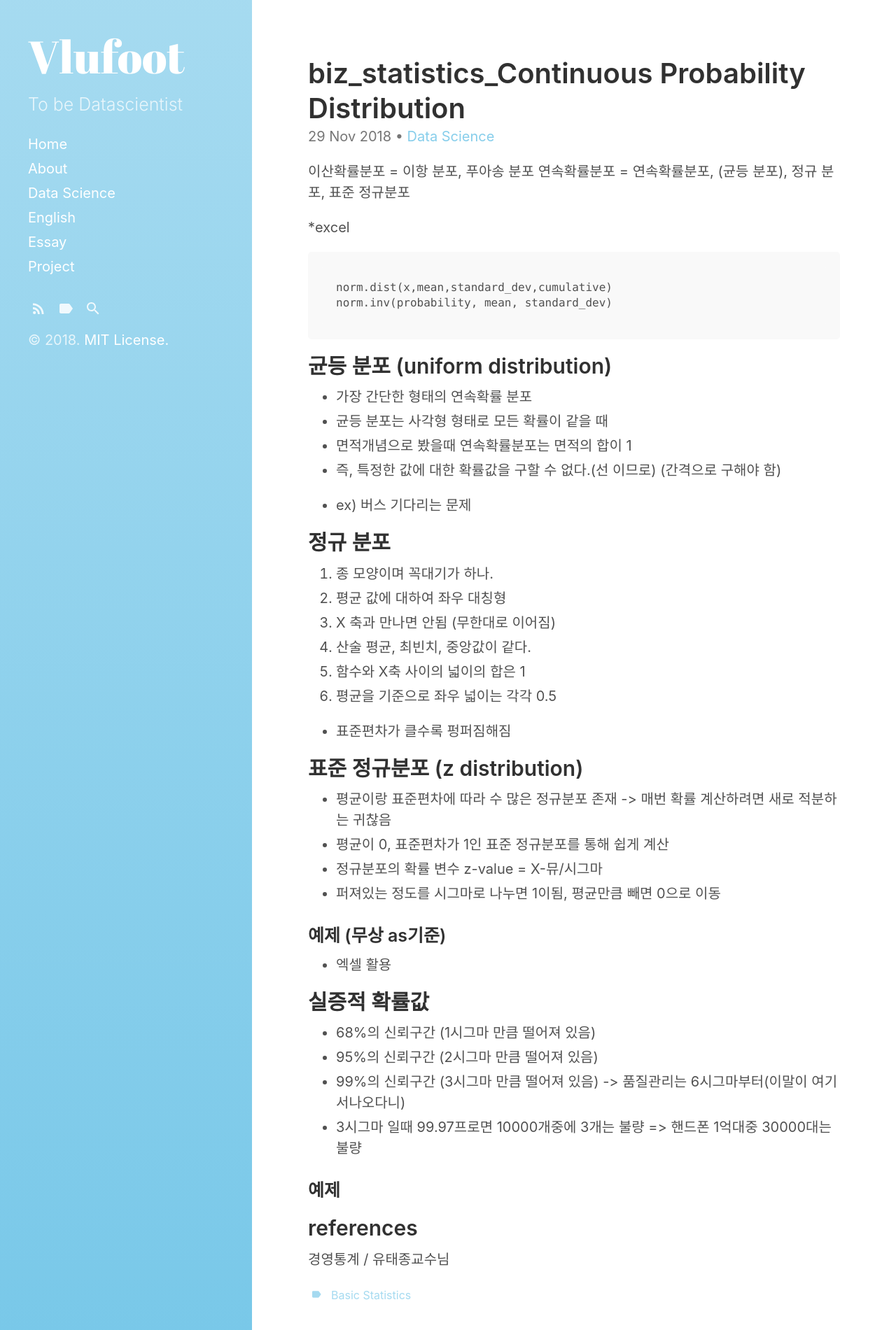
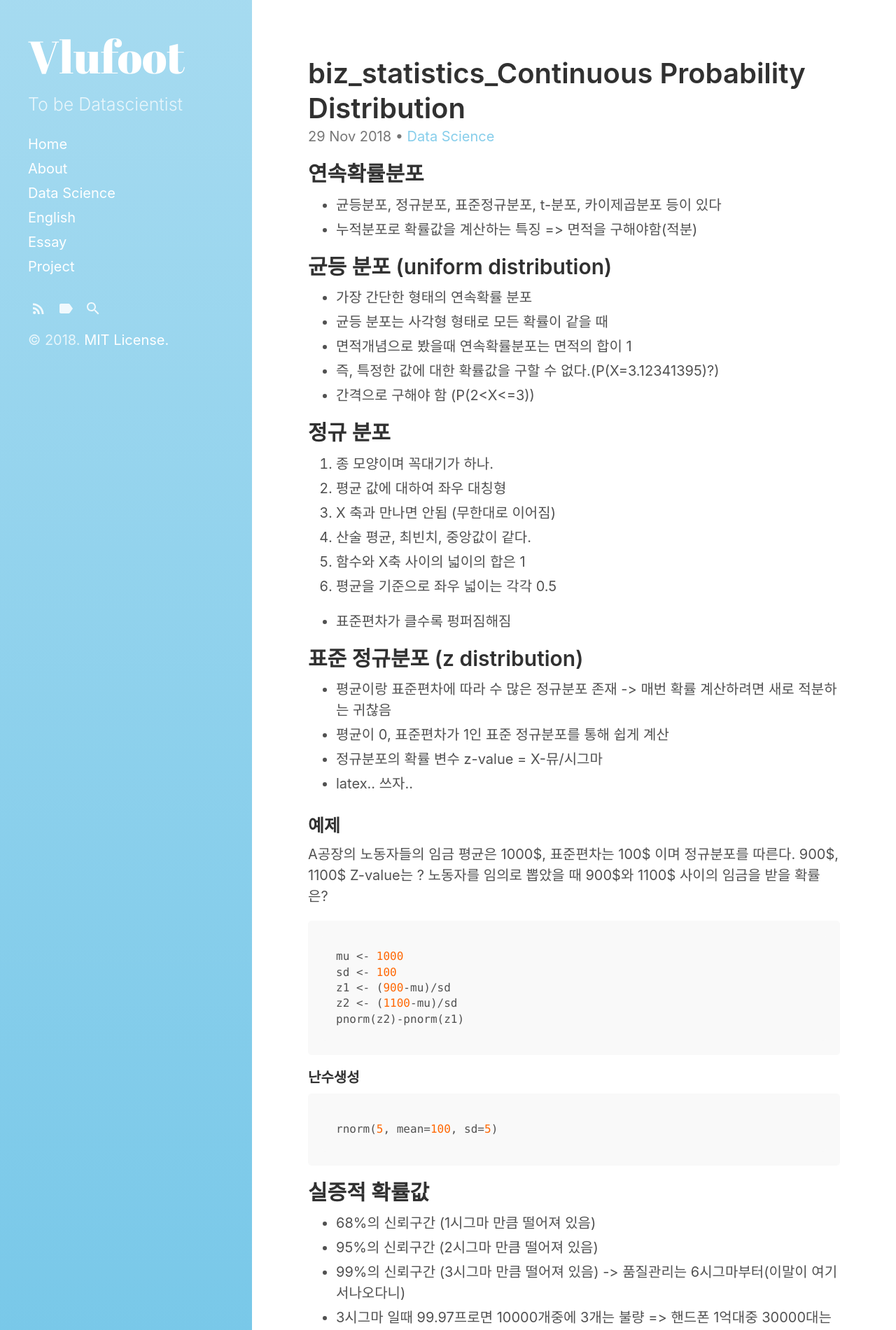
Before and after one commit to vlufoot/vlufoot.github.io, a Jekyll site: the page built from _posts/statistics/2018-11-29-biz_statistics_5.md, in a window 1280 px wide. Shown: the top 1901 px of the page at 70% size. Built offline with Jekyll 4.4.1, drawn with Linux system fonts in a browser that asks for light colours.

Commit message:
Update and rename 2018-11-29-biz_statistics5.md to 2018-11-29-biz_statistics_5.md

````diff
--- a/_posts/statistics/2018-11-29-biz_statistics5.md
+++ b/_posts/statistics/2018-11-29-biz_statistics_5.md
@@ -7,23 +7,16 @@ tags :
   - Basic Statistics
 ---
 
-이산확률분포 = 이항 분포, 푸아송 분포
-연속확률분포 = 연속확률분포, (균등 분포), 정규 분포, 표준 정규분포
-
-*excel
-```
-norm.dist(x,mean,standard_dev,cumulative)
-norm.inv(probability, mean, standard_dev)
-```
-
+## 연속확률분포
+- 균등분포, 정규분포, 표준정규분포,  t-분포, 카이제곱분포 등이 있다
+- 누적분포로 확률값을 계산하는 특징 => 면적을 구해야함(적분)
 
 ## 균등 분포 (uniform distribution)
 - 가장 간단한 형태의 연속확률 분포
 - 균등 분포는 사각형 형태로 모든 확률이 같을 때
 - 면적개념으로 봤을때 연속확률분포는 면적의 합이 1
-- 즉, 특정한 값에 대한 확률값을 구할 수 없다.(선 이므로) (간격으로 구해야 함)
-
-* ex) 버스 기다리는 문제
+- 즉, 특정한 값에 대한 확률값을 구할 수 없다.(P(X=3.12341395)?)
+- 간격으로 구해야 함 (P(2<X<=3))
 
 
 ## 정규 분포
@@ -43,11 +36,25 @@ norm.inv(probability, mean, standard_dev)
 * 평균이랑 표준편차에 따라 수 많은 정규분포 존재 -> 매번 확률 계산하려면 새로 적분하는 귀찮음
 * 평균이 0, 표준편차가 1인 표준 정규분포를 통해 쉽게 계산
 * 정규분포의 확률 변수 z-value = X-뮤/시그마
-* 퍼져있는 정도를 시그마로 나누면 1이됨, 평균만큼 빼면 0으로 이동
+* latex.. 쓰자..
 
-### 예제 (무상 as기준)
 
-* 엑셀 활용
+
+### 예제
+A공장의 노동자들의 임금 평균은 1000$, 표준편차는 100$ 이며 정규분포를 따른다. 900$, 1100$ Z-value는 ?
+노동자를 임의로 뽑았을 때 900$와 1100$ 사이의 임금을 받을 확률은?
+```r
+mu <- 1000
+sd <- 100
+z1 <- (900-mu)/sd
+z2 <- (1100-mu)/sd
+pnorm(z2)-pnorm(z1)
+```
+
+#### 난수생성
+```r
+rnorm(5, mean=100, sd=5)
+```
 
 
 
@@ -56,9 +63,6 @@ norm.inv(probability, mean, standard_dev)
 * 95%의 신뢰구간 (2시그마 만큼 떨어져 있음)
 * 99%의 신뢰구간 (3시그마 만큼 떨어져 있음) -> 품질관리는 6시그마부터(이말이 여기서나오다니)
 * 3시그마 일때 99.97프로면 10000개중에 3개는 불량 => 핸드폰 1억대중 30000대는 불량
-
-### 예제
-
 
 
 
````
